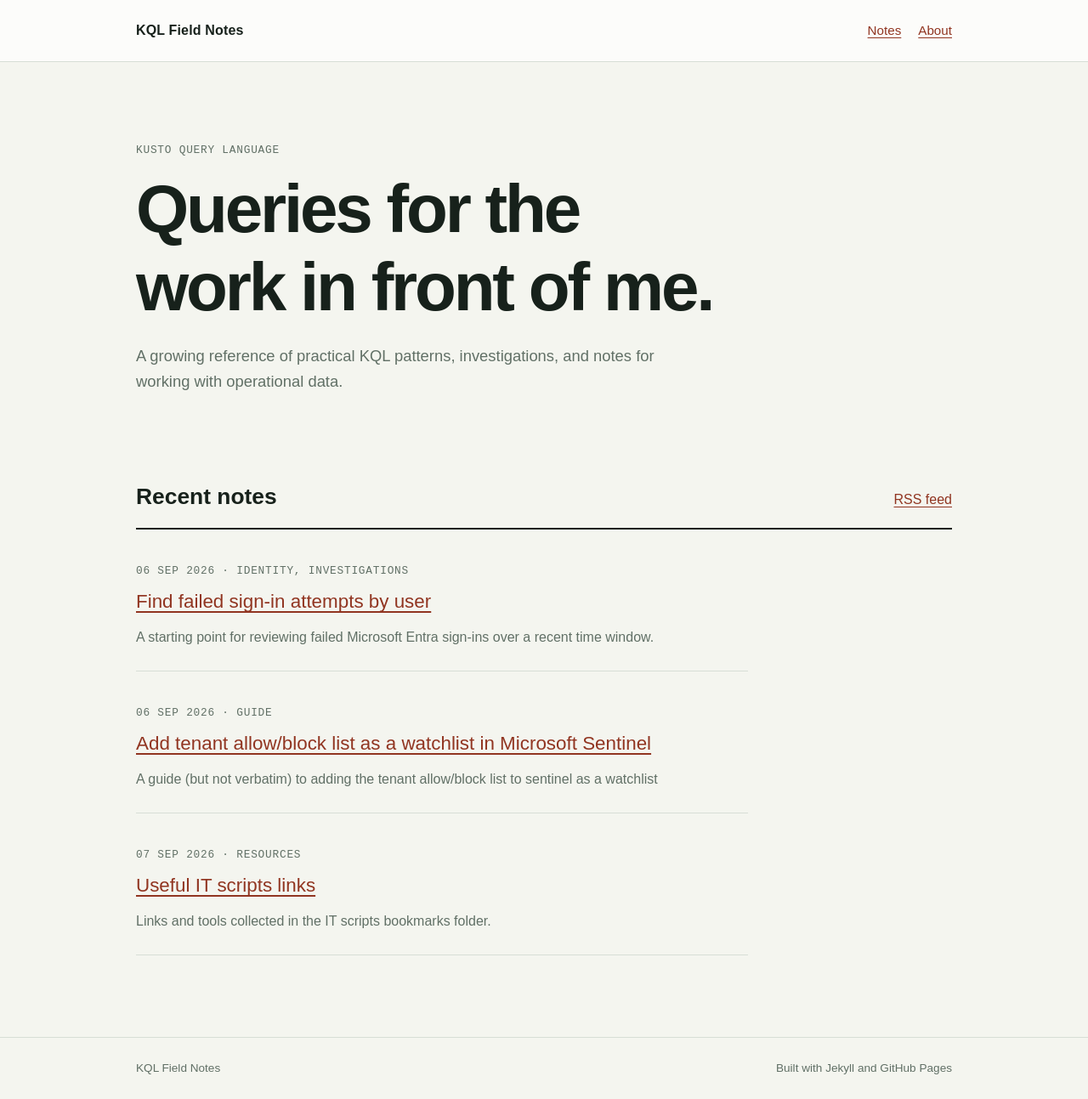
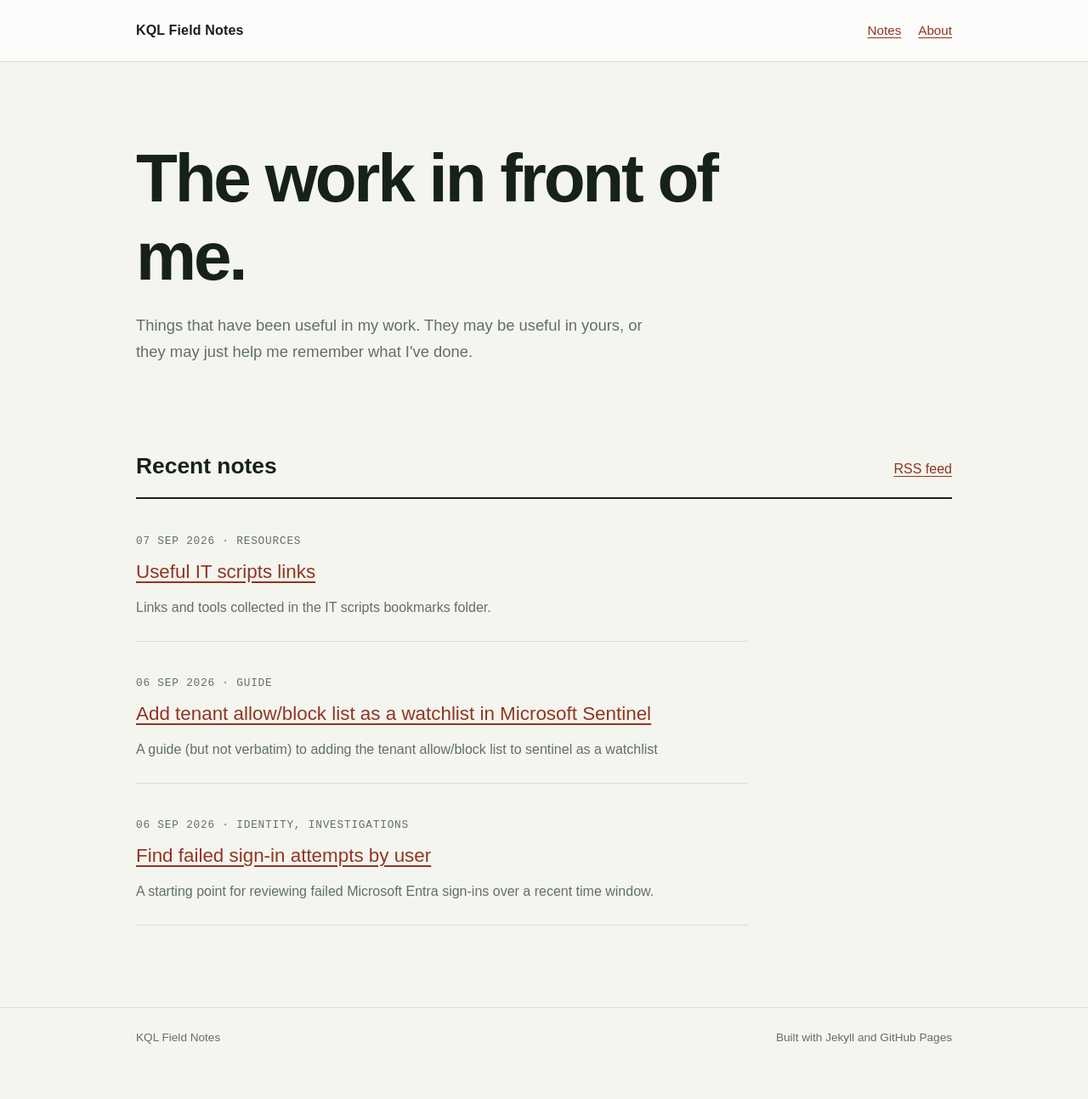
Before and after one commit to dfbr/kql_queries, a Jekyll site: the page built from docs/index.md, in a window 1280 px wide. Shown: the whole page at 85% size. Built offline with Jekyll 4.4.1, drawn with Linux system fonts in a browser that asks for light colours; some web fonts are replaced; after the commit the page ends 1258 px from its top, so only the background shows below that.

Commit message:
Rebranding away from kql towards the work in front of me

```diff
--- a/docs/index.md
+++ b/docs/index.md
@@ -1,12 +1,12 @@
 ---
 layout: default
-title: KQL Field Notes
+title: The work in front of me
 ---
 
 <section class="intro">
-  <p class="eyebrow">Kusto Query Language</p>
-  <h1>Queries for the work in front of me.</h1>
-  <p class="lede">A growing reference of practical KQL patterns, investigations, and notes for working with operational data.</p>
+  <!--<p class="eyebrow">Kusto Query Language</p>-->
+  <h1>The work in front of me.</h1>
+  <p class="lede">Things that have been useful in my work. They may be useful in yours, or they may just help me remember what I've done.</p>
 </section>
 
 <section class="post-list" aria-labelledby="recent-heading">
@@ -17,7 +17,7 @@ title: KQL Field Notes
 
   {% assign entries = site.posts | concat: site.notes %}
   {% if entries.size > 0 %}
-    {% for post in entries reversed %}
+    {% for post in entries %}
       <article class="post-preview">
         <p class="post-meta">{{ post.date | date: "%d %b %Y" }}{% if post.categories.size > 0 %} · {{ post.categories | join: ", " }}{% endif %}</p>
         <h3><a href="{{ post.url | relative_url }}">{{ post.title }}</a></h3>
```
Also changed, not shown: docs/about.md (+2 -2 lines), README.md.
